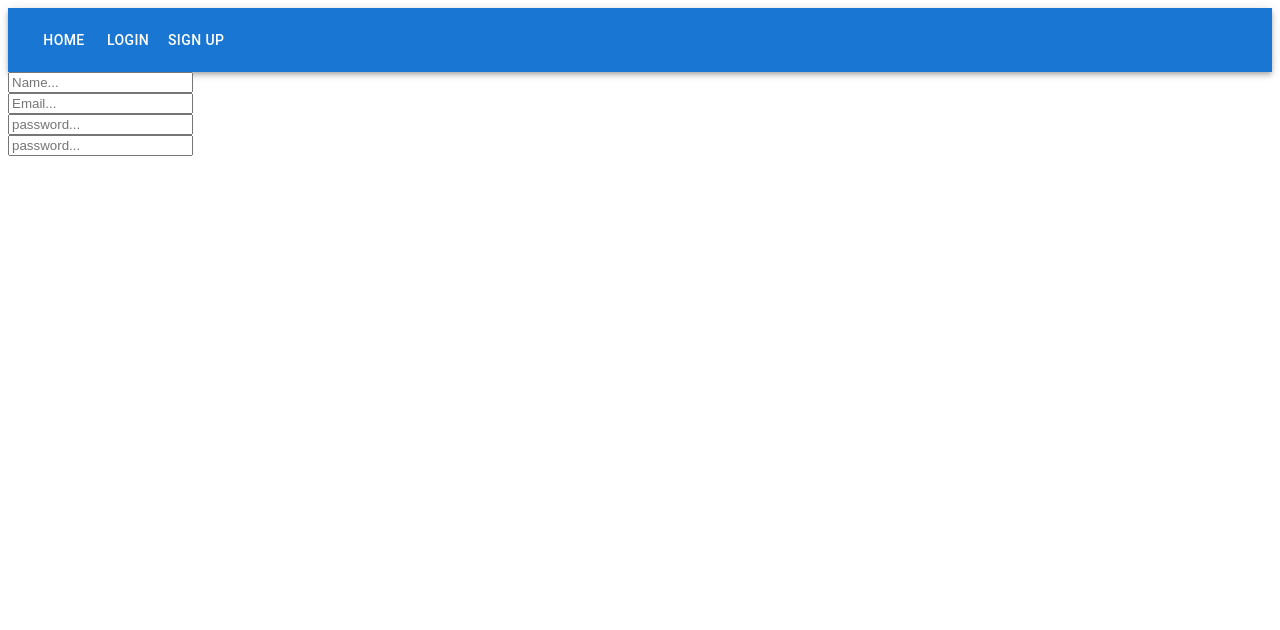
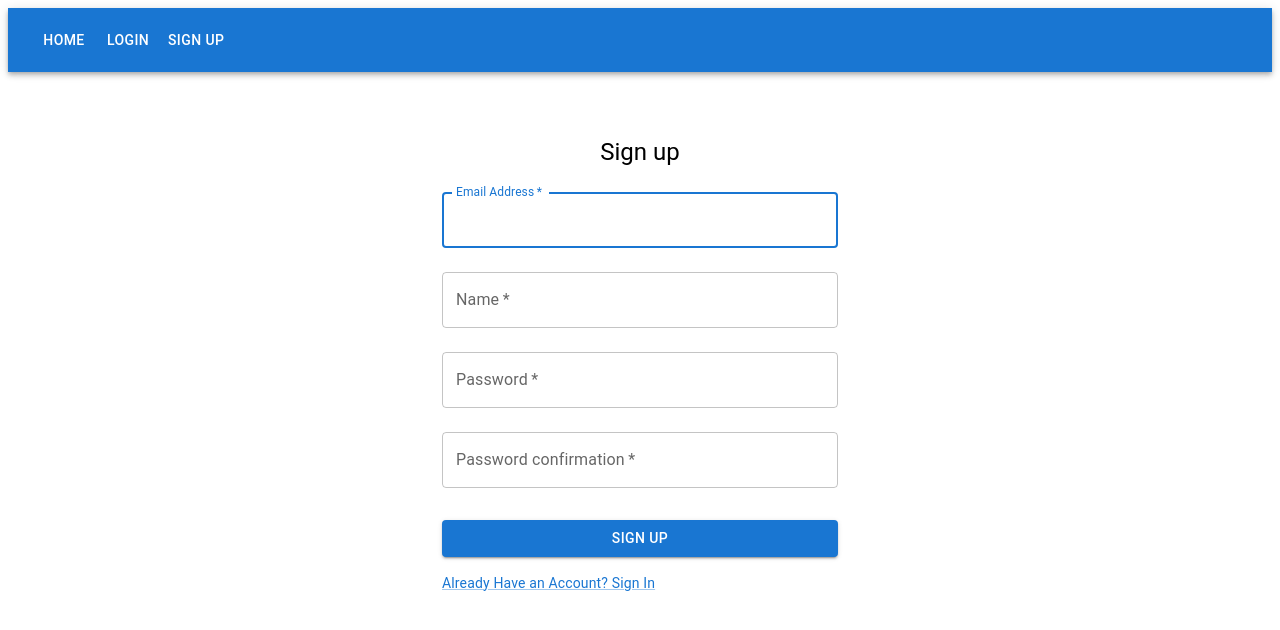
Before and after one commit to Leepzig/personal-finance, a React (Create React App) app: page /signup in a window 1280 px wide. Shown: the top 630 px of the page. Built offline with nearby package versions, Linux system fonts and the light colour scheme.

Commit message:
adjusted some budget styling, styled signup and login with material ui

```diff
--- a/src/components/dynamic/Budget.js
+++ b/src/components/dynamic/Budget.js
@@ -13,6 +13,8 @@
 import Box from '@mui/material/Box';
 import Paper from '@mui/material/Paper';
 import Grid from '@mui/material/Grid';
+import Button from '@mui/material/Button';
+import Stack from '@mui/material/Stack';
 
 
 const Budget = () => {
@@ -41,12 +43,14 @@
 
     },[dispatch])
     return (
-        <div>
-            <Box sx={{ flexGrow: 1 }}>
-      <Grid container spacing={2}>
-        <Grid item xs={10}>
+      <Box sx={{
+            marginTop: 8,
+            marginLeft:10,
+            display: 'flex',
+            flexDirection: 'column',
+            alignItems: 'center',
+          }}>
         <Item>
-
           <TableContainer component={Paper}>
             <Typography variant="h4">Tab Header (October 2021)</Typography>
             <Typography align="left" variant="h6">Income</Typography>
@@ -84,13 +88,12 @@
               </TableBody>
             </Table>
           </TableContainer>
-                <button onClick={addNewIncomeLine}>+ New Income</button>
-                <button onClick={addNewExpenseLine}>+ New Expense</button>
+          <Stack direction="row" spacing={2}>
+            <Button variant="contained" onClick={addNewIncomeLine}>+ New Income</Button>
+            <Button variant="contained" onClick={addNewExpenseLine}>+ New Expense</Button>
+          </ Stack >
         </Item>
-      </Grid>
-        </Grid>
       </Box>
-        </div>
     )
 }
 
--- a/src/components/sessions/Login.js
+++ b/src/components/sessions/Login.js
@@ -1,5 +1,13 @@
 import React from 'react'
 import { useForm } from '../../hooks/useForm'
+import Button from '@mui/material/Button';
+import TextField from '@mui/material/TextField';
+import FormControlLabel from '@mui/material/FormControlLabel';
+import Link from '@mui/material/Link';
+import Grid from '@mui/material/Grid';
+import Box from '@mui/material/Box';
+import Typography from '@mui/material/Typography';
+import Container from '@mui/material/Container';
 
 const Login = () => {
     const [form, handleFormChange] = useForm({
@@ -7,13 +15,71 @@
         password:"",
     })
 
+    const handleSubmit = e => {
+        e.preventDefault()
+    }
+
     return (
-        <div>
-            <form>
-                <input type="text" name="email" value={form.email} onChange={handleFormChange} placeholder="Email..."/><br/>
-                <input type="text" name="password" value={form.password} onChange={handleFormChange} placeholder="Password..."/>
-            </form>
-        </div>
+        <Container component="main" maxWidth="xs">
+        <Box
+          sx={{
+            marginTop: 8,
+            display: 'flex',
+            flexDirection: 'column',
+            alignItems: 'center',
+          }}
+        >
+          <Typography component="h1" variant="h5">
+            Sign up
+          </Typography>
+          <Box component="form" onSubmit={handleSubmit} noValidate sx={{ mt: 1 }}>
+            <TextField
+              margin="normal"
+              required
+              fullWidth
+              value={form.email}
+              onChange={handleFormChange}
+              id="email"
+              label="Email Address"
+              name="email"
+              autoComplete="email"
+              autoFocus
+            />
+            <TextField
+              margin="normal"
+              required
+              value={form.password}
+              onChange={handleFormChange}
+              fullWidth
+              name="password"
+              label="Password"
+              type="password"
+              id="password"
+              autoComplete="current-password"
+            />
+            <Button
+              type="submit"
+              fullWidth
+              variant="contained"
+              sx={{ mt: 3, mb: 2 }}
+            >
+              Sign up
+            </Button>
+            <Grid container>
+              <Grid item xs>
+                <Link href="#" variant="body2">
+                  Forgot password?
+                </Link>
+              </Grid>
+              <Grid item>
+                <Link href="#" variant="body2">
+                  {"Don't Have an Account? Sign Up"}
+                </Link>
+              </Grid>
+            </Grid>
+          </Box>
+        </Box>
+      </Container>
     )
 }
 
--- a/src/components/sessions/Signup.js
+++ b/src/components/sessions/Signup.js
@@ -1,5 +1,14 @@
 import React from 'react'
 import { useForm } from '../../hooks/useForm'
+import Button from '@mui/material/Button';
+import TextField from '@mui/material/TextField';
+import FormControlLabel from '@mui/material/FormControlLabel';
+import Link from '@mui/material/Link';
+import Grid from '@mui/material/Grid';
+import Box from '@mui/material/Box';
+import Typography from '@mui/material/Typography';
+import Container from '@mui/material/Container';
+
 
 const Signup = () => {
     const [form, handleFormChange] = useForm({
@@ -9,15 +18,89 @@
         password_confirmation:""
     })
 
+    const handleSubmit = e => {
+        e.preventDefault()
+        console.log(form)
+    }
     return (
-        <div>
-            <form>
-                <input type="text" name="name" value={form.name} onChange={handleFormChange} placeholder="Name..."/><br/>
-                <input type="text" name="email" value={form.email} onChange={handleFormChange} placeholder="Email..."/><br/>
-                <input type="text" name="password" value={form.password} onChange={handleFormChange} placeholder="password..."/><br/>
-                <input type="text" name="password_confirmation" value={form.password_confirmation} onChange={handleFormChange} placeholder="password..."/>
-            </form>
-        </div>
+    <Container component="main" maxWidth="xs">
+        <Box
+          sx={{
+            marginTop: 8,
+            display: 'flex',
+            flexDirection: 'column',
+            alignItems: 'center',
+          }}
+        >
+          <Typography component="h1" variant="h5">
+            Sign up
+          </Typography>
+          <Box component="form" onSubmit={handleSubmit} noValidate sx={{ mt: 1 }}>
+            <TextField
+              margin="normal"
+              required
+              fullWidth
+              value={form.email}
+              onChange={handleFormChange}
+              id="email"
+              label="Email Address"
+              name="email"
+              autoComplete="email"
+              autoFocus
+            />
+            <TextField
+              margin="normal"
+              required
+              value={form.name}
+              onChange={handleFormChange}
+              fullWidth
+              name="name"
+              label="Name"
+              type="text"
+              id="name"
+              autoComplete="current-password"
+            />
+            <TextField
+              margin="normal"
+              required
+              value={form.password}
+              onChange={handleFormChange}
+              fullWidth
+              name="password"
+              label="Password"
+              type="password"
+              id="password"
+              autoComplete="current-password"
+            />
+            <TextField
+              margin="normal"
+              required
+              value={form.password_confirmation}
+              onChange={handleFormChange}
+              fullWidth
+              name="password_confirmation"
+              label="Password confirmation"
+              type="password"
+              id="password_confirmation"
+            />
+            <Button
+              type="submit"
+              fullWidth
+              variant="contained"
+              sx={{ mt: 3, mb: 2 }}
+            >
+              Sign up
+            </Button>
+            <Grid container>
+              <Grid item>
+                <Link href="#" variant="body2">
+                  {"Already Have an Account? Sign In"}
+                </Link>
+              </Grid>
+            </Grid>
+          </Box>
+        </Box>
+      </Container>
     )
 }
 
```
Lines whose indentation alone changed are shown as unchanged.
